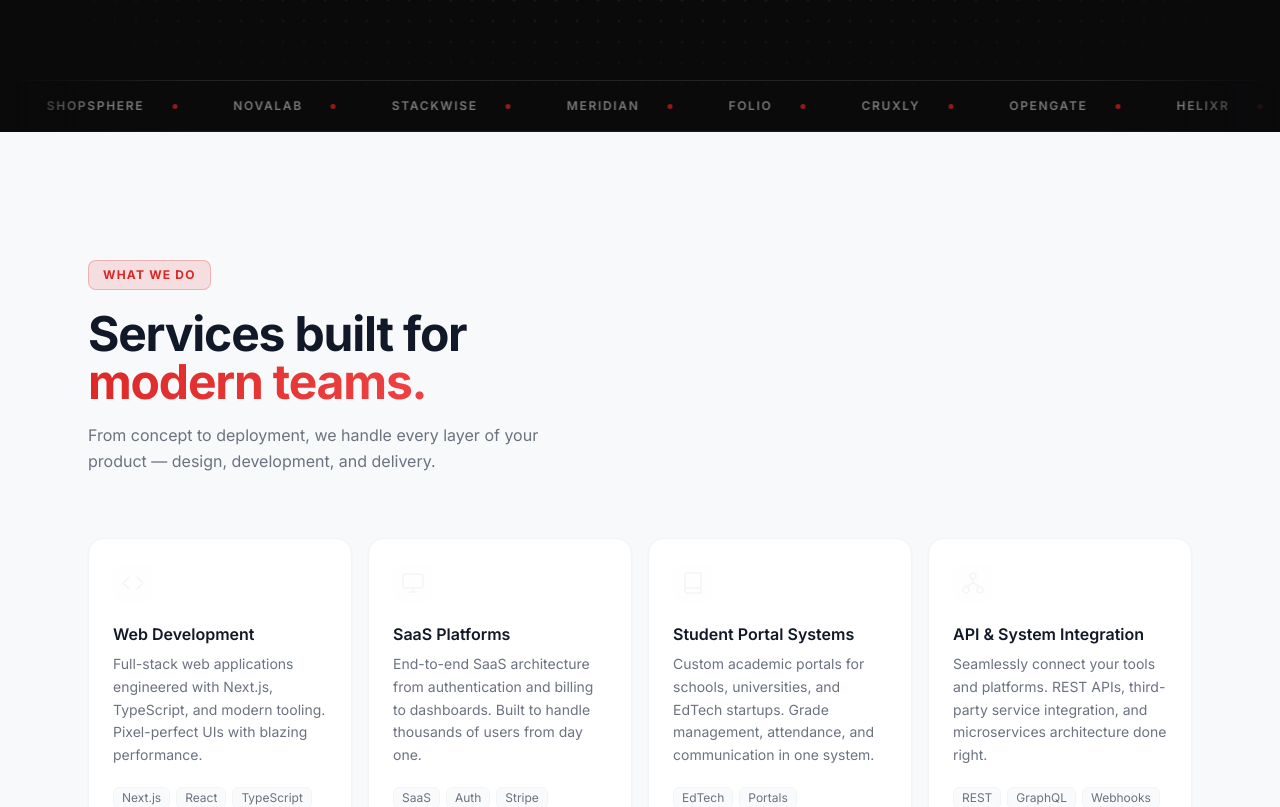
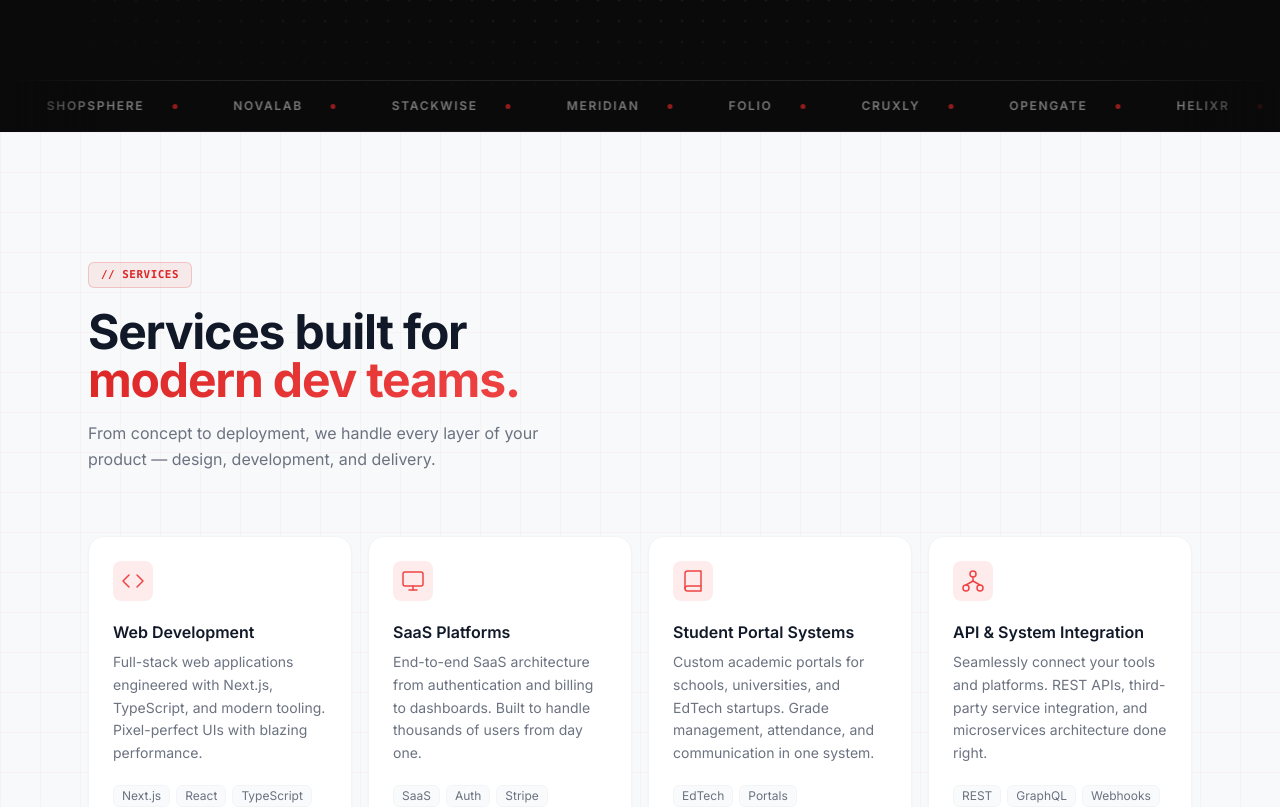
Before and after one commit to jubairsiyum/endowtech_v2, a Next.js app: page / in a window 1280 px wide. Shown: the part 720-1527 px from the top of the page. Built offline with nearby package versions, Linux system fonts and the light colour scheme.

Commit message:
feat: update section subtitles for clarity and consistency; enhance styling for section-subtitle class

```diff
--- a/app/globals.css
+++ b/app/globals.css
@@ -66,15 +66,27 @@ body {
   background-clip: text;
 }
 
-/* Subtitle styling for better visibility */
+/* Subtitle — monospace code-comment style */
 .section-subtitle {
   display: inline-block;
-  padding: 0.375rem 0.875rem;
-  background: rgba(220, 38, 38, 0.12);
-  border: 1px solid rgba(220, 38, 38, 0.25);
-  border-radius: 0.5rem;
+  padding: 0.25rem 0.75rem;
+  background: rgba(220, 38, 38, 0.07);
+  border: 1px solid rgba(220, 38, 38, 0.20);
+  border-radius: 0.375rem;
   color: #DC2626;
-  font-weight: 700;
+  font-weight: 600;
+  font-family: ui-monospace, 'SFMono-Regular', 'Menlo', 'Consolas', monospace;
+  font-size: 0.68rem;
+  letter-spacing: 0.05em;
+}
+
+/* Light sections: subtle red grid for developer feel */
+.bg-surface {
+  background-color: #F8F9FA;
+  background-image:
+    linear-gradient(rgba(220, 38, 38, 0.035) 1px, transparent 1px),
+    linear-gradient(90deg, rgba(220, 38, 38, 0.035) 1px, transparent 1px);
+  background-size: 40px 40px;
 }
 
 /* Animated border */
@@ -137,8 +149,8 @@ body {
     --secondary-foreground: 0 0% 9%;
     --muted: 0 0% 96.1%;
     --muted-foreground: 0 0% 45.1%;
-    --accent: 0 0% 96.1%;
-    --accent-foreground: 0 0% 9%;
+    --accent: 0 84.2% 60.2%;        /* Red-500 */
+    --accent-foreground: 0 0% 100%;
     --destructive: 0 84.2% 60.2%;
     --destructive-foreground: 0 0% 98%;
     --border: 0 0% 89.8%;
--- a/components/About.tsx
+++ b/components/About.tsx
@@ -106,7 +106,7 @@ export default function About() {
             transition={{ duration: 0.65, ease: [0.22, 1, 0.36, 1] }}
           >
             <span className="section-subtitle text-xs tracking-widest uppercase">
-              Who we are
+              // about
             </span>
             <h2
               id="about-heading"
--- a/components/ComparisonTable.tsx
+++ b/components/ComparisonTable.tsx
@@ -130,7 +130,7 @@ export default function ComparisonTable() {
           className="mb-16 text-center"
         >
           <span className="section-subtitle text-xs tracking-widest uppercase">
-            Why choose us
+            // why us
           </span>
           <h2
             id="comparison-heading"
--- a/components/Contact.tsx
+++ b/components/Contact.tsx
@@ -84,7 +84,7 @@ export default function Contact() {
             transition={{ duration: 0.6, ease: [0.22, 1, 0.36, 1] }}
           >
             <span className="section-subtitle text-xs tracking-widest uppercase">
-              Get in touch
+              // contact
             </span>
             <h2
               id="contact-heading"
--- a/components/Hero.tsx
+++ b/components/Hero.tsx
@@ -189,7 +189,7 @@ export default function Hero() {
                   <motion.div
                     className="text-[clamp(2.8rem,7vw,6.2rem)] font-black leading-[0.94] tracking-[-0.03em] uppercase"
                     style={{
-                      background: 'linear-gradient(100deg, #ff5555 0%, #DC2626 35%, #ececec 72%)',
+                      backgroundImage: 'linear-gradient(100deg, #ff5555 0%, #DC2626 35%, #ececec 72%)',
                       WebkitBackgroundClip: 'text',
                       WebkitTextFillColor: 'transparent',
                       backgroundClip: 'text',
--- a/components/IndustryCoverage.tsx
+++ b/components/IndustryCoverage.tsx
@@ -53,7 +53,7 @@ export default function IndustryCoverage() {
           className="mb-16 text-center"
         >
           <span className="section-subtitle text-xs tracking-widest uppercase text-accent/80">
-            Backend Expertise
+            // industry coverage
           </span>
           <h2
             id="industry-heading"
@@ -125,7 +125,7 @@ export default function IndustryCoverage() {
                 points={points}
                 fill="url(#polygonGradient)"
                 stroke="#DC2626"
-                strokeWidth="2"                    // ← thinner border
+                strokeWidth="2"
                 strokeOpacity="0.9"
                 initial={{ opacity: 0, scale: 0.85 }}
                 whileInView={{ opacity: 1, scale: 1 }}
@@ -166,16 +166,6 @@ export default function IndustryCoverage() {
 
                 return (
                   <g key={i}>
-                    {/* Smaller icon */}
-                    <text
-                      x={x}
-                      y={y - 14}
-                      textAnchor="middle"
-                      className="text-base fill-gray-500/70"   // ↓ from text-lg to text-base
-                    >
-                      {industry.icon}
-                    </text>
-
                     {/* Industry name – smaller & lighter */}
                     <text
                       x={x}
--- a/components/Portfolio.tsx
+++ b/components/Portfolio.tsx
@@ -82,7 +82,7 @@ export default function Portfolio() {
           className="mb-16"
         >
           <span className="section-subtitle text-xs tracking-widest uppercase">
-            Our work
+            // work
           </span>
           <h2
             id="portfolio-heading"
--- a/components/Services.tsx
+++ b/components/Services.tsx
@@ -146,7 +146,7 @@ export default function Services() {
           className="mb-16"
         >
           <span className="section-subtitle text-xs tracking-widest uppercase">
-            What we do
+            // services
           </span>
           <h2
             id="services-heading"
@@ -154,7 +154,7 @@ export default function Services() {
           >
             Services built for
             <br />
-            <span className="gradient-text">modern teams.</span>
+            <span className="gradient-text">modern dev teams.</span>
           </h2>
           <p className="mt-4 text-text-muted max-w-lg text-base leading-relaxed">
             From concept to deployment, we handle every layer of your product —
--- a/components/TechStack.tsx
+++ b/components/TechStack.tsx
@@ -163,7 +163,7 @@ export default function TechStack() {
           className="mb-12 text-center"
         >
           <span className="section-subtitle text-xs tracking-widest uppercase">
-            Technologies we use
+            // tech stack
           </span>
           <h2
             id="tech-stack-heading"
--- a/components/Testimonials.tsx
+++ b/components/Testimonials.tsx
@@ -70,7 +70,7 @@ export default function Testimonials() {
           className="mb-16 text-center"
         >
           <span className="section-subtitle text-xs tracking-widest uppercase">
-            Client feedback
+            // testimonials
           </span>
           <h2
             id="testimonials-heading"
```
